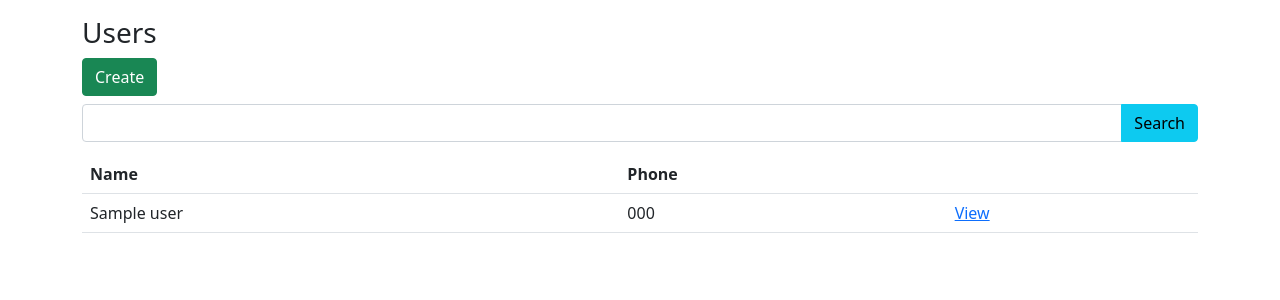
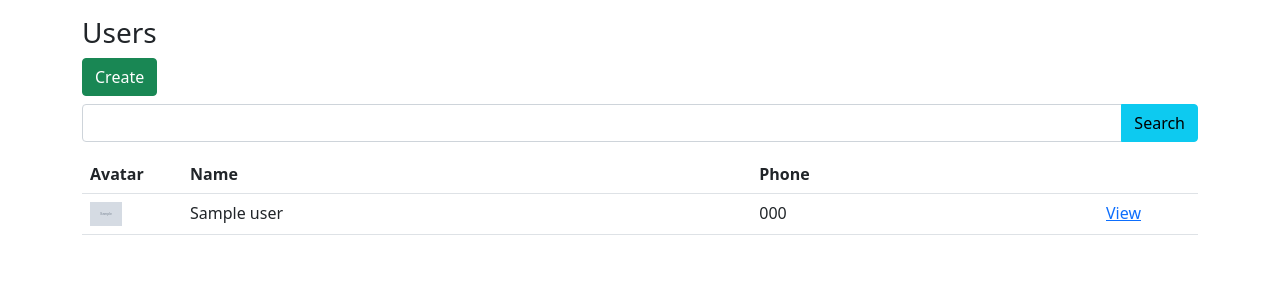
Before and after one commit to tomncoin/hellonode, a Node server app: template views/users/index.pug in a window 1280 px wide. Shown: the part 56-356 px from the top of the page. Run offline with Node 20, Linux system fonts and the light colour scheme; the template is opened without the code that fills it: most values are stand-ins (such as "Sample title", 1, 10 or a date in 2020); grey boxes marked "Sample" are stand-in pictures; some libraries are stand-ins or nearby versions.

Commit message:
update avatar for user

```diff
--- a/routes/user.route.js
+++ b/routes/user.route.js
@@ -38,7 +38,7 @@ router.get("/create",function(req, res){
     res.render("users/create");
 });
 
-router.post("/create", upload.single('./public/avatar'), validate.postCreate, controller.postCreate);
+router.post("/create", upload.single('avatar'), validate.postCreate, controller.postCreate);
 
 
 
--- a/views/users/create.pug
+++ b/views/users/create.pug
@@ -22,6 +22,6 @@ block content
             input.form-control(type="password", name="password")
         .mb-3
             label.form-label(for="avatar") Avatar
-            input.form-control(type="fileupload", name="avatar")
+            input.form-control(type="file", name="avatar")
 
         button.btn.btn-primary Create
--- a/views/users/index.pug
+++ b/views/users/index.pug
@@ -13,11 +13,15 @@ block content
 
     table.table
         tr
+            th(width="100") Avatar
             th Name
             th Phone
-            th
+            th(width="100")
         each user  in users
             tr
+                td
+                    if(user.avatar!=="")
+                        img(src= user.avatar, style="width:32px; ")
                 td= user.name
                 td= user.phone
                 td
```
Also changed, not shown: controllers/users.controllers.js (+7 -0 lines), 7 other files.
